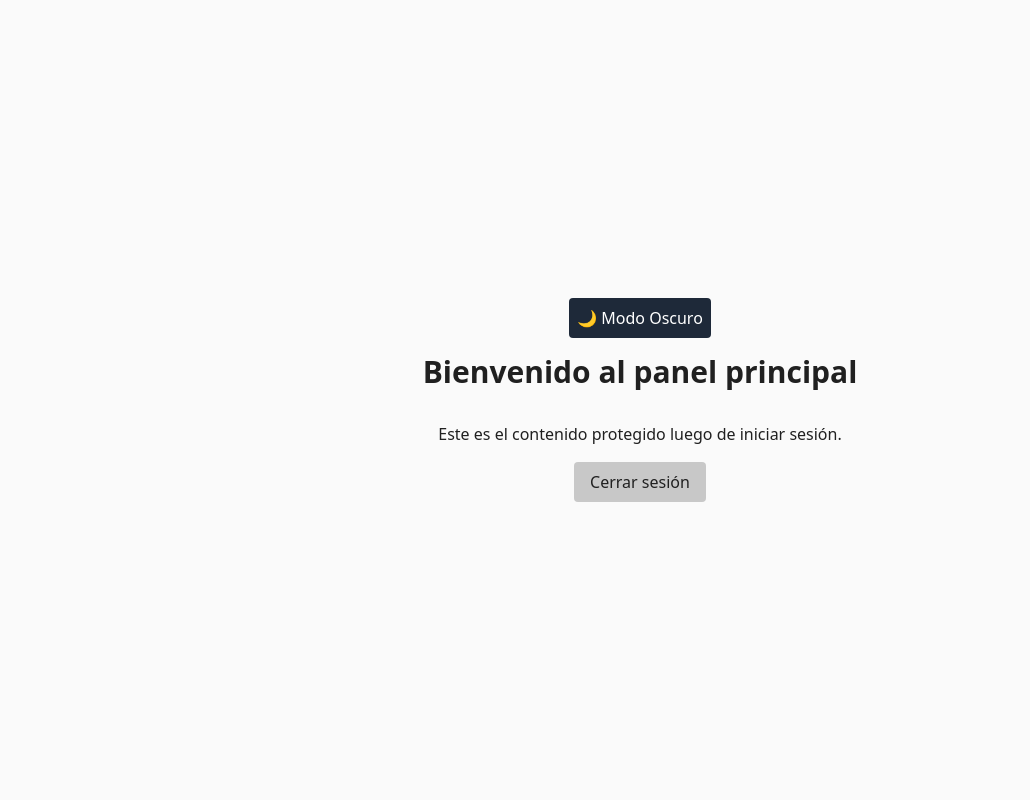
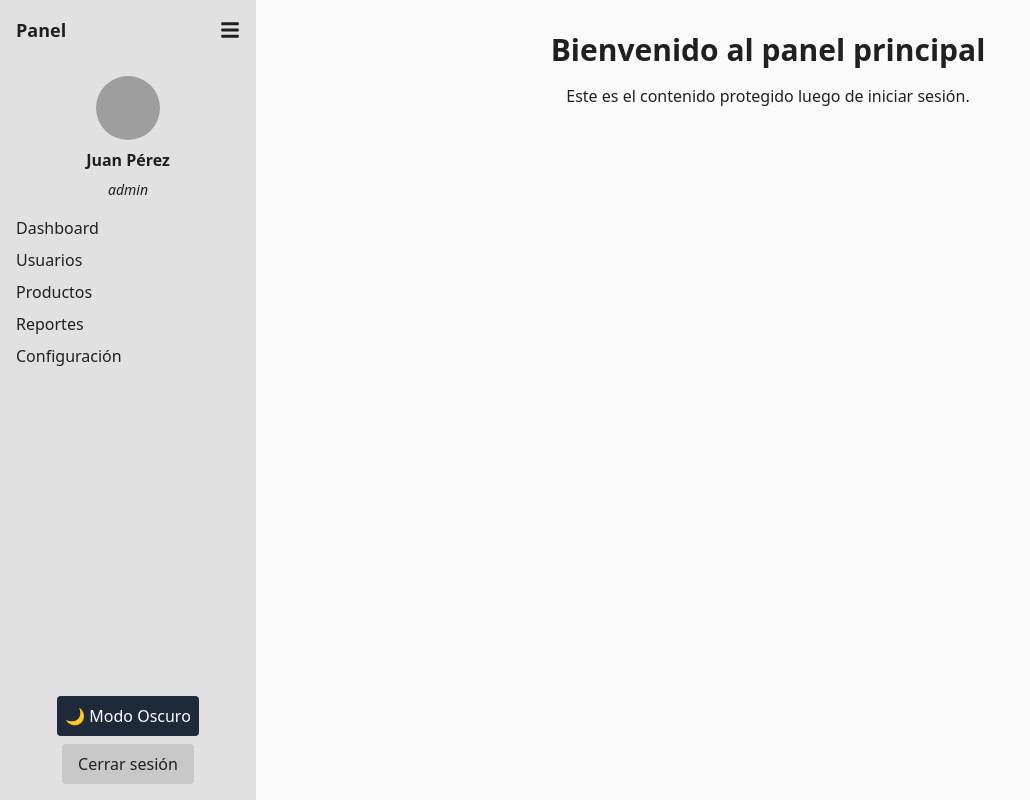
Before and after one commit to MaximilianoVallejo1991/stock-control, a React (Vite) app: page /mainPanel in a window 1280 px wide. Shown: the whole page, without its empty margins (0-1030 px from the left). Built offline with nearby package versions, Linux system fonts and the light colour scheme; sample sign-in values are in the browser's storage; grey boxes are pictures that could not be loaded.

Commit message:
agrego sidebar

```diff
--- a/package.json
+++ b/package.json
@@ -15,6 +15,7 @@
     "jwt-decode": "^4.0.0",
     "react": "^19.1.0",
     "react-dom": "^19.1.0",
+    "react-icons": "^5.5.0",
     "react-router-dom": "^7.6.2"
   },
   "devDependencies": {
--- /dev/null
+++ b/src/components/sidebar.jsx
@@ -0,0 +1,66 @@
+// src/components/Sidebar.jsx
+import { useState } from "react";
+import { useTheme } from "../context/ThemeContext";
+import { FaBars } from "react-icons/fa";
+import ThemedButton from "./ThemedButton";
+import ThemeToggle from "./ThemeToggle";
+
+const Sidebar = ({ user, menuItems = [], onLogout }) => {
+  const { theme } = useTheme();
+  const [isOpen, setIsOpen] = useState(true);
+
+  return (
+    <div
+      className={`h-screen transition-all duration-300 flex flex-col justify-between ${
+        isOpen ? "w-64" : "w-20"
+      }`}
+      style={{ backgroundColor: theme.bg2, color: theme.text }}
+    >
+      {/* Header */}
+      <div>
+        <div className="flex items-center justify-between p-4">
+          {isOpen && <span className="font-bold text-lg">Panel</span>}
+          <button onClick={() => setIsOpen(!isOpen)}>
+            <FaBars size={20} />
+          </button>
+        </div>
+
+        {/* Perfil */}
+        <div className="flex flex-col items-center p-4 gap-2">
+          <img
+            src={user.avatar || "/default-avatar.png"}
+            alt="Perfil"
+            className="w-16 h-16 rounded-full"
+          />
+          {isOpen && (
+            <>
+              <p className="font-semibold">{user.name}</p>
+              <p className="text-sm italic">{user.role}</p>
+            </>
+          )}
+        </div>
+
+        {/* Menú */}
+        <nav className="px-4 flex flex-col gap-2">
+          {menuItems.map((item, index) => (
+            <button
+              key={index}
+              onClick={item.onClick}
+              className="text-left hover:underline"
+            >
+              {isOpen ? item.label : item.icon}
+            </button>
+          ))}
+        </nav>
+      </div>
+
+      {/* Footer: Toggle + Logout */}
+      <div className="w p-4 flex flex-col gap-2 items-center">
+        <ThemeToggle />
+        <ThemedButton onClick={onLogout}>Cerrar sesión</ThemedButton>
+      </div>
+    </div>
+  );
+};
+
+export default Sidebar;
--- a/src/pages/MainPanel.jsx
+++ b/src/pages/MainPanel.jsx
@@ -4,6 +4,8 @@ import ThemeToggle from "../components/ThemeToggle";
 import { useNavigate } from "react-router-dom";
 import { logoutUser } from "../utils/auth";
 import ThemedButton from "../components/ThemedButton";
+import Sidebar from "../components/sidebar";
+
 
 const MainPanel = () => {
   const { theme } = useTheme();
@@ -14,20 +16,27 @@ const MainPanel = () => {
     navigate("/login", { replace: true });
   };
 
+  const user = {
+    name: "Juan Pérez",
+    role: "admin",
+    avatar: "/profile.jpg", // o una URL
+  };
+
+  const menuItems = [
+    { label: "Dashboard", onClick: () => console.log("Dashboard") },
+    { label: "Usuarios", onClick: () => console.log("Usuarios") },
+    { label: "Productos", onClick: () => console.log("Productos") },
+    { label: "Reportes", onClick: () => console.log("Reportes") },
+    { label: "Configuración", onClick: () => console.log("Config") },
+  ];
+
   return (
-    <div
-      className="min-h-screen p-8 items-center flex flex-col justify-center gap-4"
-      style={{ backgroundColor: theme.bg, color: theme.text }}
-    >
-      <ThemeToggle />
-
-      <h1 className="text-3xl font-bold mb-4">Bienvenido al panel principal</h1>
-      <p>Este es el contenido protegido luego de iniciar sesión.</p>
-
-
-
-    <ThemedButton onClick={handleLogout}>Cerrar sesión</ThemedButton>
-
+    <div className="flex" style={{ backgroundColor: theme.bg }}>
+      <Sidebar user={user} menuItems={menuItems} onLogout={handleLogout} />
+      <main className="flex-1 p-8 text-center" style={{ color: theme.text }}>
+        <h1 className="text-3xl font-bold mb-4">Bienvenido al panel principal</h1>
+        <p>Este es el contenido protegido luego de iniciar sesión.</p>
+      </main>
     </div>
   );
 };
```
Also changed, not shown: 1 other file (tests, documents, lock files or other folders).
